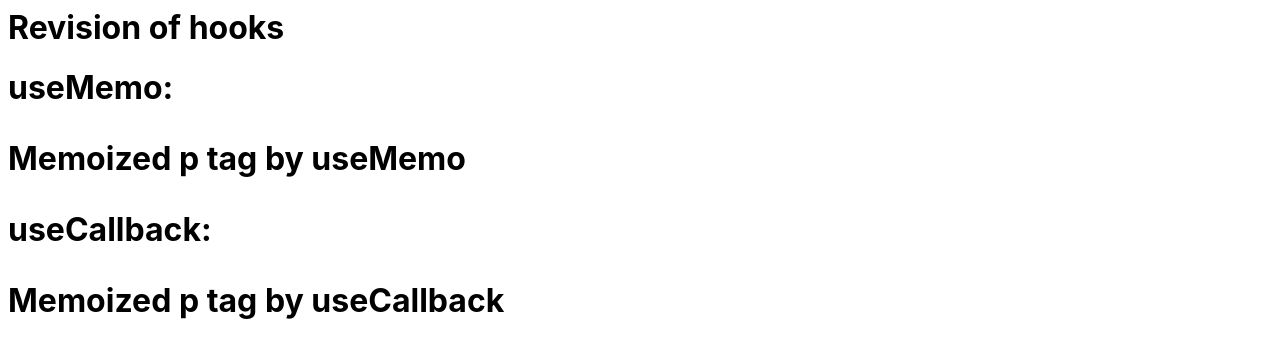
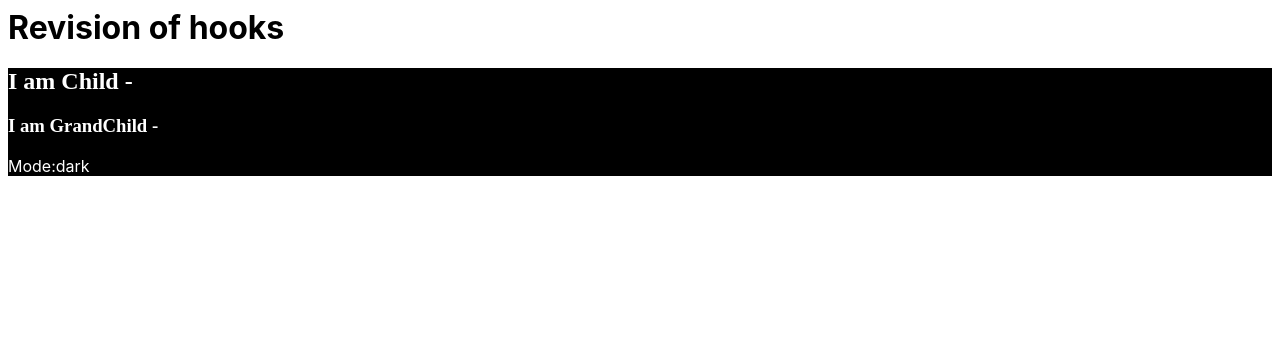
Before and after one commit to AkashSaraf-16/MasteringHooks, a React (Create React App) app: page / in a window 1280 px wide. Shown: the top 358 px of the page. Built offline with nearby package versions, Linux system fonts and the light colour scheme.

Commit message:
useContext

```diff
--- a/src/App.js
+++ b/src/App.js
@@ -1,4 +1,4 @@
-import React from 'react';
+import React, { useReducer } from 'react';
 import './style.css';
 import Effect from './Effect.js'; // germane to useState and useEffect
 import AsnycE from './AsyncE.js'; // germane to async useEffect
@@ -6,11 +6,33 @@ import Txtbox from './Txtbox.js'; // germane to useRef
 import Stepcounter from './Stepcounter.js'; // germane to useReducer
 import Expensive from './Expensive.js'; // germane to useMemo
 import Callback from './Callback.js'; // germane to useCallback
+import Context from './Store.js'; // germane to useContext
+import Child from './Child.js'; // germane to useContext
+function reducer(state, action) {
+  switch (action.type) {
+    case 'DARK_THEME':
+      return {
+        ...state,
+        theme: 'dark',
+      };
+    case 'LIGHT_THEME':
+      return {
+        ...state,
+        theme: 'light',
+      };
+  }
+}
+
 export default function App() {
+  const [state, dispatch] = useReducer(reducer, {
+    theme: 'dark',
+  });
   return (
     <div>
-      <h1> Revision of hooks</h1>
-      <Callback />
+      <Context.Provider value={{ state, dispatch }}>
+        <h1> Revision of hooks</h1>
+        <Child />
+      </Context.Provider>
     </div>
   );
 }
--- /dev/null
+++ b/src/Child.js
@@ -0,0 +1,17 @@
+import React, { useContext } from 'react';
+import GrandChild from './GrandChild.js';
+import Context from './Store.js';
+const Child = () => {
+  const { state, dispatch } = useContext(Context);
+  const background = state.theme === 'dark' ? 'black' : 'orange';
+  const color = state.theme === 'dark' ? 'white' : 'black';
+
+  return (
+    <div style={{ background, color }}>
+      <h2>I am Child - </h2>
+      <GrandChild />
+    </div>
+  );
+};
+
+export default Child;
--- /dev/null
+++ b/src/GrandChild.js
@@ -0,0 +1,25 @@
+import React, { useContext } from 'react';
+import Context from './Store.js';
+const GrandChild = () => {
+  const { state, dispatch } = useContext(Context);
+
+  return (
+    <div>
+      <h3>I am GrandChild -</h3>
+      <p
+        onClick={() => {
+          if (state.theme === 'dark') {
+            dispatch({ type: 'LIGHT_THEME' });
+          } else {
+            dispatch({ type: 'DARK_THEME' });
+          }
+        }}
+      >
+        Mode:
+        {state.theme}
+      </p>
+    </div>
+  );
+};
+
+export default GrandChild;
--- /dev/null
+++ b/src/Store.js
@@ -0,0 +1,10 @@
+import React, { useContext, createContext } from 'react';
+// Steps to create context:
+// 1) Create a store like this and create a comtext in it.
+// 2) Put the <Context.Provider> in the appropriate parent like in this i put in App.js
+// 3) Provide the value to the context
+// 4) Now import this Context wherever you need it for eg in here i have imported it to Child n GrandChild components
+// 5) with the help of useContext provide the context in it and use the value....
+const Context = createContext(null);
+
+export default Context;
```
